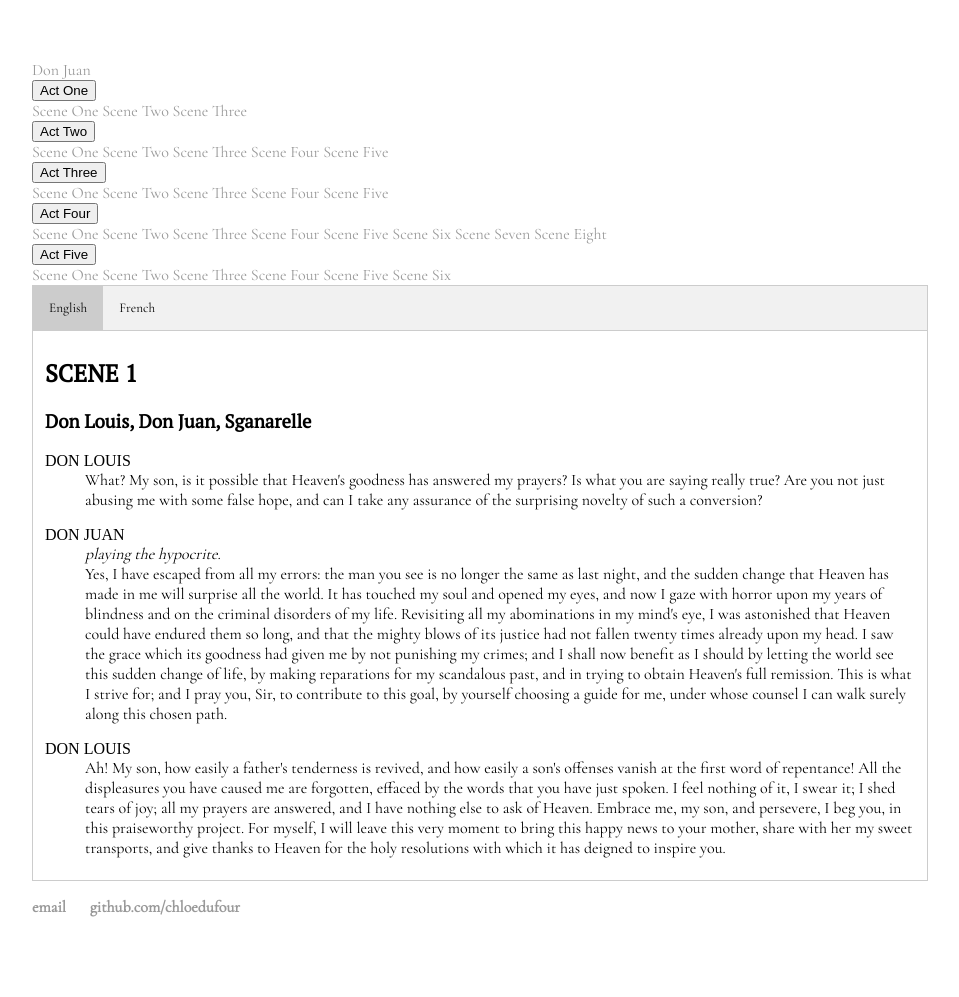
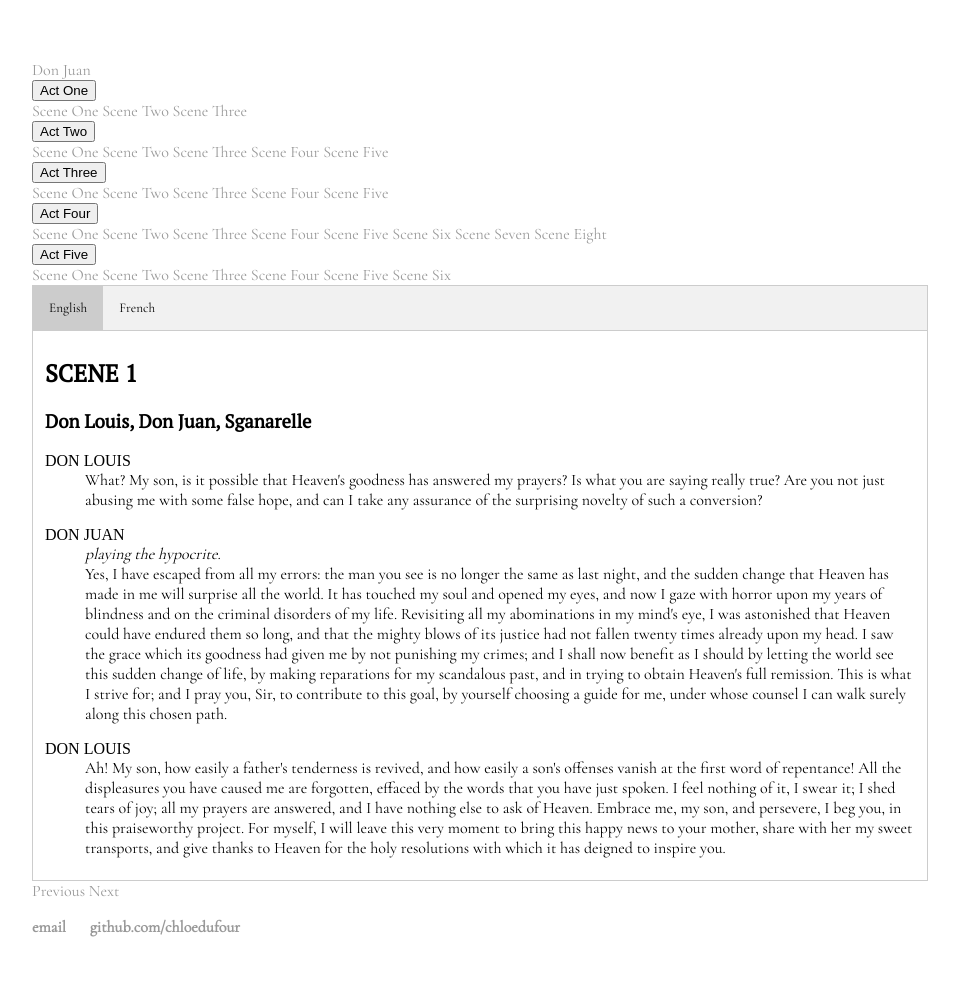
Before and after one commit to chloedufour/cdufour.github.io, a Jekyll site: the page built from final/DonJuan/Act5/enscene1.html, in a window 1280 px wide. Shown: the whole page, without its empty margins (160-1119 px from the left). Built offline with Jekyll 4.4.1, drawn with Linux system fonts in a browser that asks for light colours.

Commit message:
Update enscene1.html

```diff
--- a/final/DonJuan/Act5/enscene1.html
+++ b/final/DonJuan/Act5/enscene1.html
@@ -128,6 +128,8 @@
          </dl>
 
       </div>
+      <a class="prev" href="/final/DonJuan/Act4/enscene8.html">Previous</a>
+<a class="next" href="/final/DonJuan/Act5/enscene2.html">Next</a>
       <script>
 function openCity(evt, cityName) {
     var i, tabcontent, tablinks;
```
